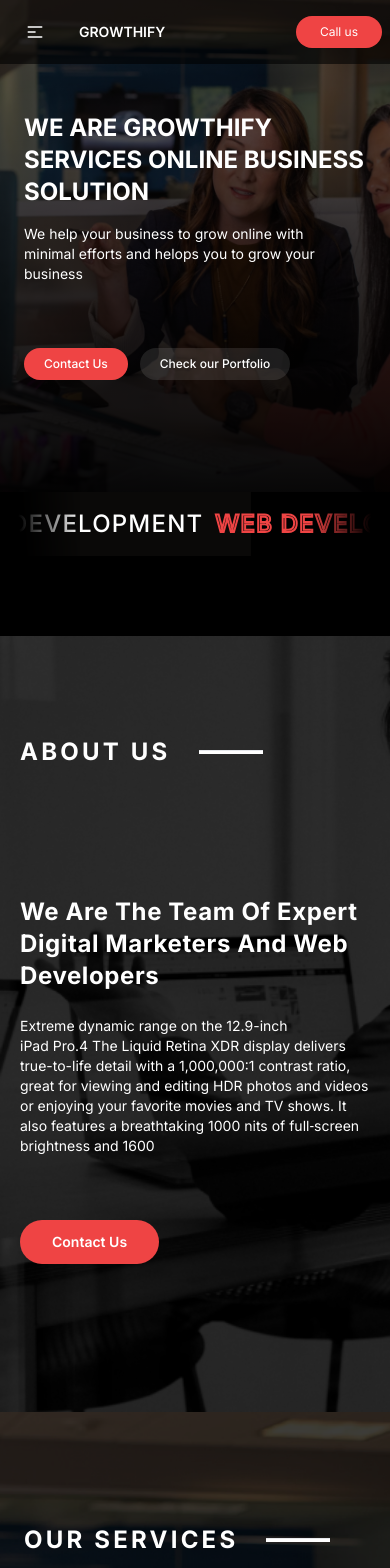
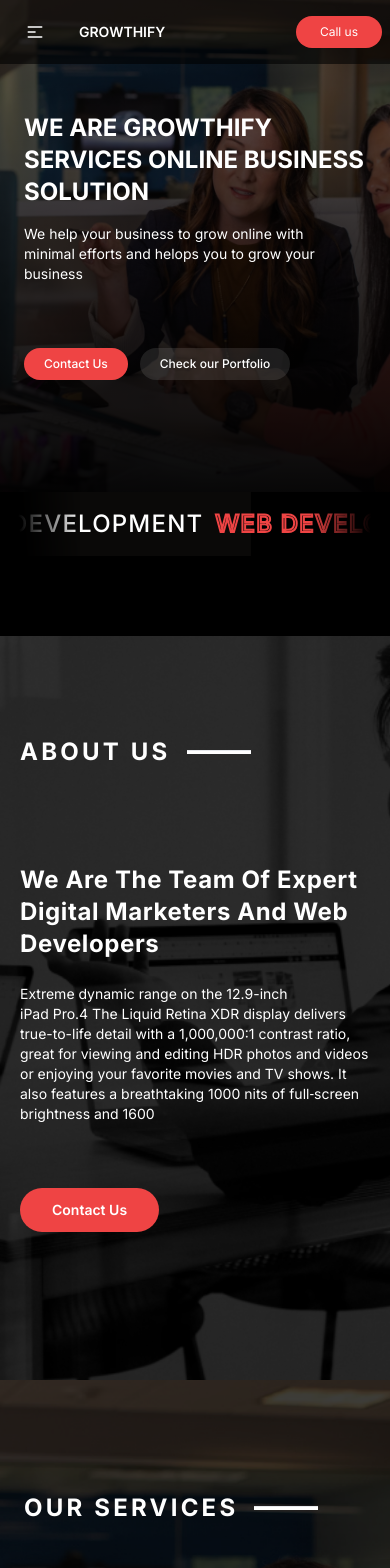
Before and after one commit to lovesinghkalbhor/Growthify, a Next.js app: page /home in a window 390 px wide. Shown: the top 1568 px of the page. Built offline with nearby package versions, Linux system fonts and the light colour scheme.

Commit message:
added animation

```diff
--- a/src/app/home/page.jsx
+++ b/src/app/home/page.jsx
@@ -216,7 +216,7 @@ export default function Home() {
           </div>
           <div className="lg:w-1/2 z-50   mb-32">
             <div>
-              <div className="section__heading justify-start lg:py-28 md:py-24 sm:py-20 pt-20 pb-32 md:px-10 px-0">
+              <div className="section__heading justify-start lg:py-28 md:py-24 sm:py-20 pt-20 xs:pb-32 pb-24 md:px-10 px-0">
                 <motion.h1
                   initial="hidden"
                   whileInView="show"
@@ -529,7 +529,7 @@ export default function Home() {
       </section> */}
       <div className=" bg-slate-950">
         <section className="our__clients xl:container mx-auto">
-          <div className="section__heading w-full justify-start sm:py-36 xs:py-28 py-20 px-10">
+          <div className="section__heading w-full justify-start sm:py-36 xs:py-28 py-20 sx:px-10 px-5">
             <motion.h1
               initial="hidden"
               whileInView="show"
--- a/src/global-css/home.css
+++ b/src/global-css/home.css
@@ -61,11 +61,11 @@ body {
   }
 
   .section__heading {
-    @apply flex  relative items-center text-white md:text-5xl sm:text-4xl xs:text-3xl text-2xl font-bold md:tracking-[0.5rem] tracking-[0.2rem] z-50;
+    @apply flex sm:gap-0 gap-4 relative items-center text-white md:text-5xl sm:text-4xl xs:text-3xl text-2xl font-bold md:tracking-[0.5rem] tracking-[0.2rem] z-50;
     /* @apply flex  relative items-center text-[var(--primary-color)] md:text-5xl sm:text-4xl xs:text-3xl text-2xl font-bold md:tracking-[0.5rem] tracking-[0.2rem] z-50; */
   }
   .section__heading hr {
-    @apply md:w-32 sm:w-24 w-16 h-1 bg-white sm:ml-14 ml-7;
+    @apply md:w-32 sm:w-24 w-16 h-1 bg-white sm:ml-14 xs:ml-7 ml-0;
   }
   /*
   *************************************************************************************8
```
